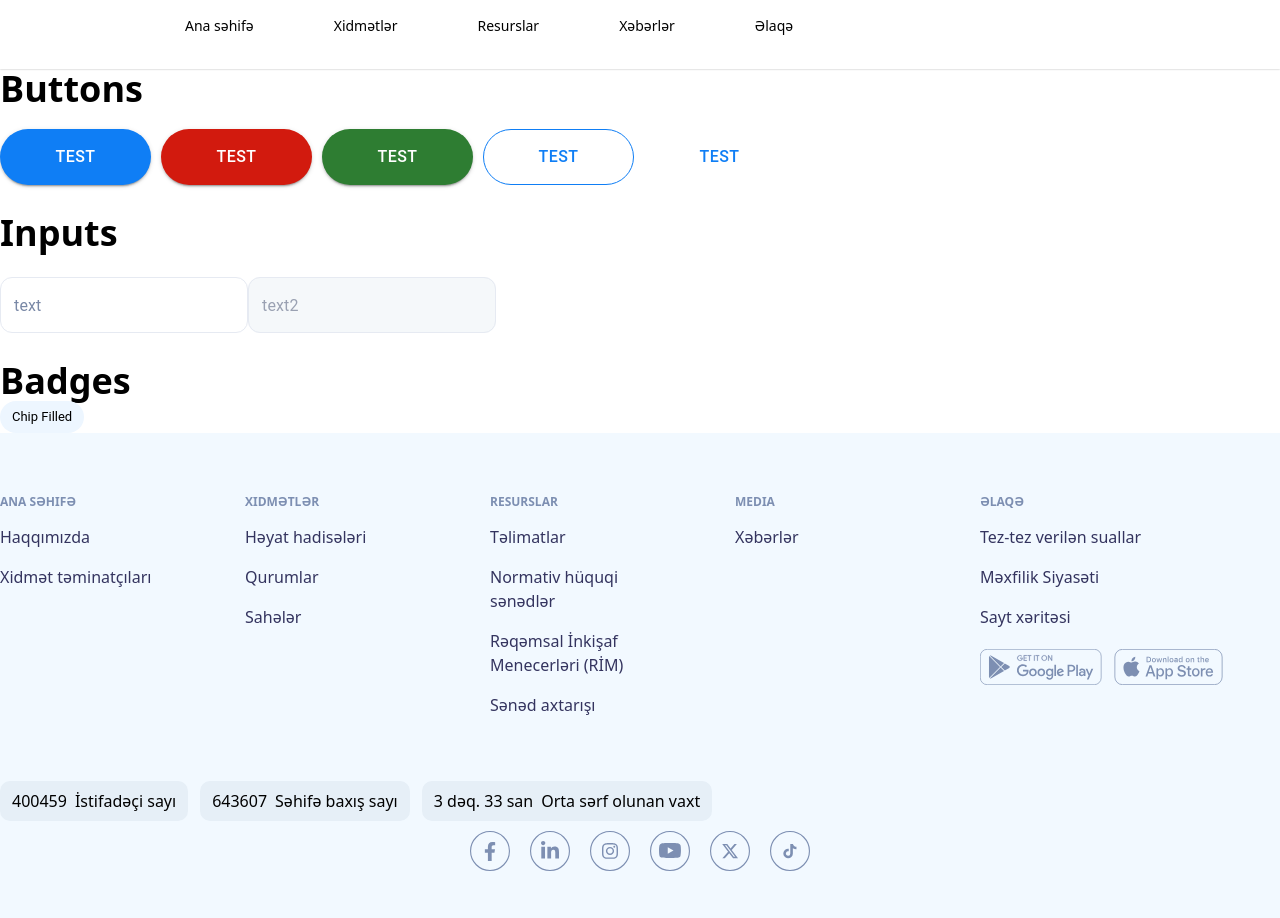
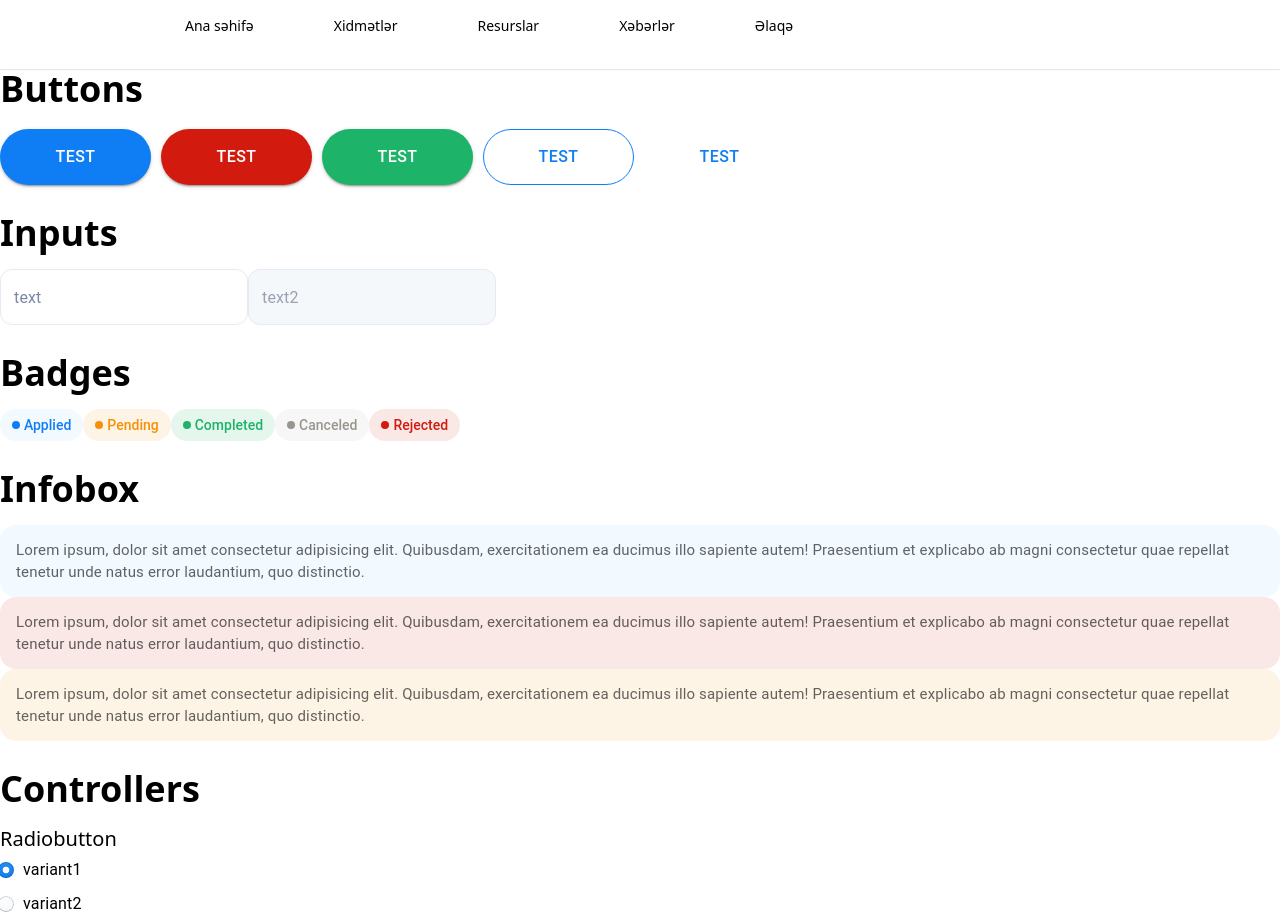
Before and after one commit to Bagirovaelnaz/Mygov, a Next.js app: page /mui in a window 1280 px wide. Shown: the part 120-1038 px from the top of the page. Built offline with nearby package versions, Linux system fonts and the light colour scheme.

Commit message:
components

```diff
--- a/app/globals.css
+++ b/app/globals.css
@@ -20,6 +20,7 @@ body {
 
 .MuiCollapse-root {
   width: 100%;
+
 }
 
 .MuiAccordionSummary-root {
--- /dev/null
+++ b/app/mui/RadioButton.tsx
@@ -0,0 +1,79 @@
+import { styled } from "@mui/material/styles";
+import Radio, { RadioProps } from "@mui/material/Radio";
+import RadioGroup from "@mui/material/RadioGroup";
+import FormControlLabel from "@mui/material/FormControlLabel";
+import FormControl from "@mui/material/FormControl";
+
+const BpIcon = styled("span")(({ theme }) => ({
+  borderRadius: "50%",
+  width: 16,
+  height: 16,
+  boxShadow:
+    "inset 0 0 0 1px rgba(16,22,26,.2), inset 0 -1px 0 rgba(16,22,26,.1)",
+  backgroundColor: "#f5f8fa",
+  backgroundImage:
+    "linear-gradient(180deg,hsla(0,0%,100%,.8),hsla(0,0%,100%,0))",
+  ".Mui-focusVisible &": {
+    outline: "2px auto rgba(19,124,189,.6)",
+    outlineOffset: 2,
+  },
+  "input:hover ~ &": {
+    backgroundColor: "#ebf1f5",
+    ...theme.applyStyles("dark", {
+      backgroundColor: "#30404d",
+    }),
+  },
+  ...theme.applyStyles("dark", {
+    boxShadow: "0 0 0 1px rgb(16 22 26 / 40%)",
+    backgroundColor: "#0F7EF5",
+    backgroundImage:
+      "linear-gradient(180deg,hsla(0,0%,100%,.05),hsla(0,0%,100%,0))",
+  }),
+}));
+
+const BpCheckedIcon = styled(BpIcon)({
+  backgroundColor: "#0F7EF5",
+  backgroundImage:
+    "linear-gradient(180deg,hsla(0,0%,100%,.1),hsla(0,0%,100%,0))",
+  "&::before": {
+    display: "block",
+    width: 16,
+    height: 16,
+    backgroundImage: "radial-gradient(#fff,#fff 28%,transparent 32%)",
+    content: '""',
+  },
+  "input:hover ~ &": {
+    backgroundColor: "#106ba3",
+  },
+});
+
+function BpRadio(props: RadioProps) {
+  return (
+    <Radio
+      disableRipple
+      color="default"
+      checkedIcon={<BpCheckedIcon />}
+      icon={<BpIcon />}
+      {...props}
+    />
+  );
+}
+
+export default function CustomizedRadios() {
+  return (
+    <FormControl>
+      <RadioGroup
+        defaultValue="female"
+        aria-labelledby="demo-customized-radios"
+        name="customized-radios"
+      >
+        <FormControlLabel
+          value="female"
+          control={<BpRadio />}
+          label="variant1"
+        />
+        <FormControlLabel value="male" control={<BpRadio />} label="variant2" />
+      </RadioGroup>
+    </FormControl>
+  );
+}
--- a/app/mui/page.tsx
+++ b/app/mui/page.tsx
@@ -1,4 +1,14 @@
-import { Badge, Button, Chip, Input, TextField } from "@mui/material";
+"use client";
+import {
+  Alert,
+  Button,
+  Checkbox,
+  Chip,
+  FormControlLabel,
+  Switch,
+  TextField,
+} from "@mui/material";
+import RadioButton from "./RadioButton";
 
 const ThemePage = () => {
   return (
@@ -21,14 +31,45 @@ const ThemePage = () => {
       </section>
 
       <section className="mt-7">
-        <h1>Inputs</h1> <br />
+        <h1 className="mb-4">Inputs</h1>
         <TextField variant="outlined" placeholder="text" />
         <TextField disabled placeholder="text2" />
       </section>
 
       <section className="mt-7">
-        <h1>Badges</h1>
-        <Chip label="Chip Filled" variant="filled"/>
+        <h1 className="mb-4">Badges</h1>
+        <Chip label="Applied" variant="filled" color="primary" />
+        <Chip label="Pending" variant="filled" color="warning" />
+        <Chip label="Completed" variant="filled" color="success" />
+        <Chip label="Canceled" variant="filled" color="secondary" />
+        <Chip label="Rejected" variant="filled" color="error" />
+      </section>
+      <section className="mt-7">
+        <h1 className="mb-4">Infobox</h1>
+        <Alert severity="info" color="info">
+          Lorem ipsum, dolor sit amet consectetur adipisicing elit. Quibusdam,
+          exercitationem ea ducimus illo sapiente autem! Praesentium et
+          explicabo ab magni consectetur quae repellat tenetur unde natus error
+          laudantium, quo distinctio.
+        </Alert>
+        <Alert severity="info" color="error">
+          Lorem ipsum, dolor sit amet consectetur adipisicing elit. Quibusdam,
+          exercitationem ea ducimus illo sapiente autem! Praesentium et
+          explicabo ab magni consectetur quae repellat tenetur unde natus error
+          laudantium, quo distinctio.
+        </Alert>
+        <Alert severity="info" color="warning">
+          Lorem ipsum, dolor sit amet consectetur adipisicing elit. Quibusdam,
+          exercitationem ea ducimus illo sapiente autem! Praesentium et
+          explicabo ab magni consectetur quae repellat tenetur unde natus error
+          laudantium, quo distinctio.
+        </Alert>
+      </section>
+      <section className="mt-7">
+        <h1 className="mb-4">Controllers</h1>
+        <h4>Radiobutton</h4>
+        <RadioButton /> <br />
+        <FormControlLabel control={<Checkbox />} label="check" />
       </section>
     </div>
   );
--- a/app/mui/theme.tsx
+++ b/app/mui/theme.tsx
@@ -16,6 +16,11 @@ export const theme = createTheme({
           light: "#F2F9FF",
           dark: "#186CC7",
         },
+        info: {
+          main: "#0F7EF5",
+          light: "#F2F9FF",
+          dark: "#186CC7",
+        },
         secondary: {
           main: "#99968D",
           light: "#F7F7F7",
@@ -29,11 +34,20 @@ export const theme = createTheme({
           primary: "#000000",
           secondary: "#3B474D",
           disabled: "#ADB2B8",
-        }
+        },
+        success: {
+          main: "#1DB469",
+          light: "#E5F7ED",
+        },
+        warning: {
+          main: "#F79009",
+          light: "#FEF4E6",
+        },
       },
     },
   },
   components: {
+    //*INPUT
     MuiOutlinedInput: {
       styleOverrides: {
         root: {
@@ -44,7 +58,7 @@ export const theme = createTheme({
           "& .MuiOutlinedInput-notchedOutline": {
             border: "1px solid #E6EAF2",
             "&:active": {
-              border:"1px solid #C9E2FF"
+              border: "1px solid #C9E2FF",
             },
           },
 
@@ -81,25 +95,68 @@ export const theme = createTheme({
       },
     },
 
+    //*BADGE
     MuiChip: {
       styleOverrides: {
-        root: {
+        root: ({ theme, ownerState }) => {
+          const color = ownerState.color || "default";
+          if (color === "default") {
+            return {};
+          }
+          const paletteColor = theme.palette[color];
+          return {
             display: "inline-flex",
             alignItems: "center",
             gap: "4px",
             borderRadius: "16px",
-          "& .MuiChip-filled":{
-          backgroundColor:"#EDF6FF",
-          padding: "4px 12px",
+            padding: "4px 12px 4px 24px",
+            position: "relative",
+            backgroundColor: paletteColor.light,
 
+            "&::before": {
+              position: "absolute",
+              left: "12px",
+              content: "''",
+              width: "8px",
+              height: "8px",
+              borderRadius: "9999px",
+              backgroundColor: paletteColor.main,
             },
+            "& .MuiChip-label": {
+              color: paletteColor.main,
+              fontSize: "14px",
+              padding: "0px",
+              fontWeight: "500",
+              lineHeight: "20px",
             },
-        filled: {
-          backgroundColor:"#EDF6FF"
+          };
         },
       },
     },
 
+    //*ALERT
+    MuiAlert: {
+      styleOverrides: {
+        root: ({ theme, ownerState }) => {
+          const color = ownerState.color || "default";
+          if (color === "default") {
+            return {};
+          }
+          const paletteColor = theme.palette[color];
+          return {
+            borderRadius: "16px",
+            backgroundColor: paletteColor.light,
+            fontSize: "15px",
+            lineHeight: "22px",
+            "& .MuiAlert-icon ": {
+              display: "none",
+            },
+          };
+        },
+      },
+    },
+
+    //*BUTTON
     MuiButton: {
       styleOverrides: {
         root: {
```
Lines whose indentation alone changed are shown as unchanged.
